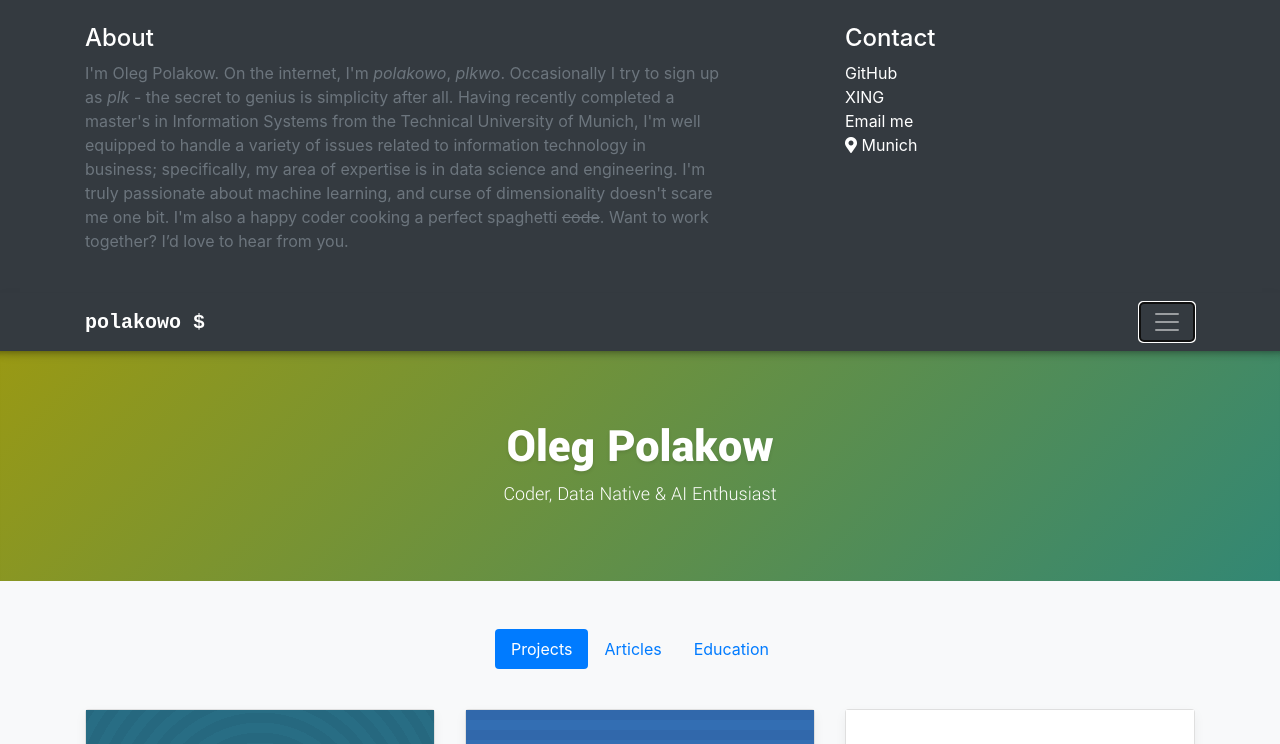
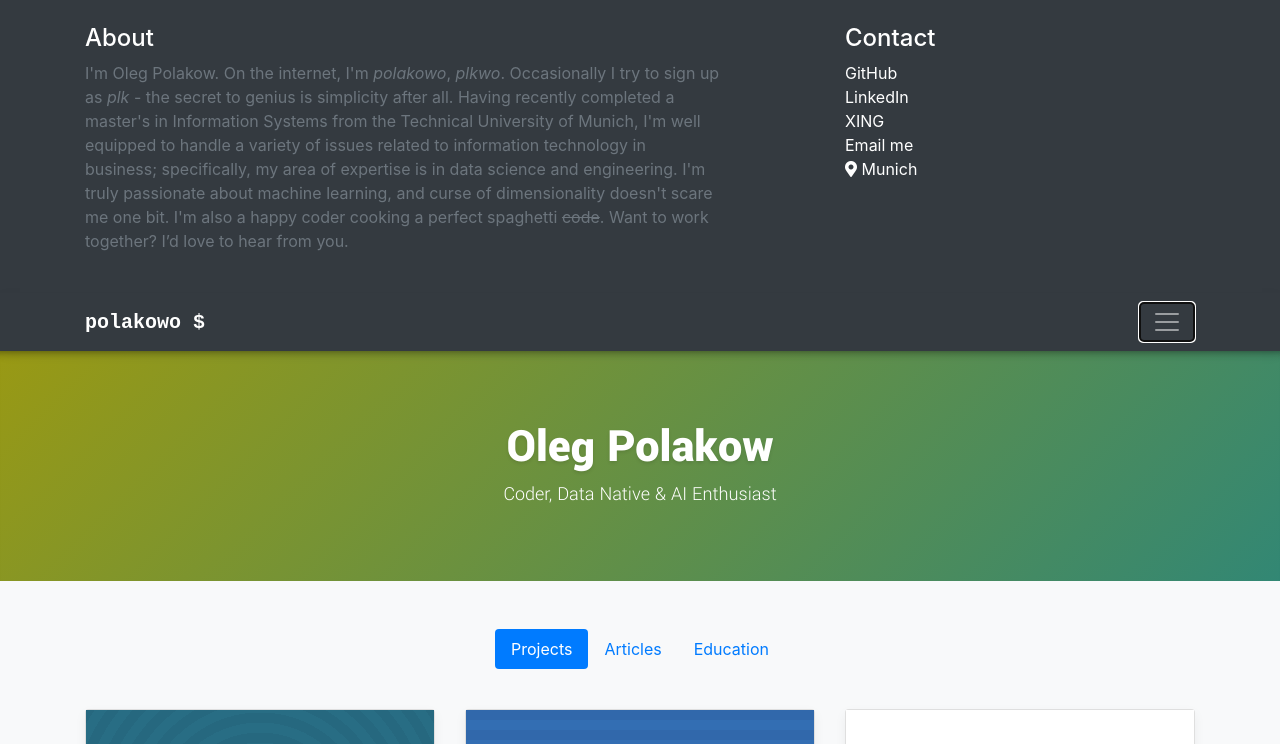
Before and after one commit to polakowo/polakowo.github.io, a plain HTML site: page index.html in a window 1280 px wide. Both pictures are taken after a click on the button "Toggle navigation". Shown: the top 744 px of the page. Drawn offline with nearby package versions, Linux system fonts and the light colour scheme; some packages are replaced by stand-ins of ours; a script that the page names is missing.

Commit message:
Update index.html

```diff
--- a/index.html
+++ b/index.html
@@ -40,6 +40,8 @@
                         <h4 class="text-white">Contact</h4>
                         <ul class="list-unstyled">
                             <li><a href="https://github.com/polakowo" target="_blank" class="text-white">GitHub</a></li>
+                            <li><a href="https://www.linkedin.com/in/polakowo/" target="_blank"
+                                    class="text-white">LinkedIn</a></li>
                             <li><a href="https://www.xing.com/profile/Oleg_Polakow" target="_blank"
                                     class="text-white">XING</a></li>
                             <li><a href="mailto:olegpolakow@gmail.com" target="_blank" class="text-white">Email me</a></li>
```
